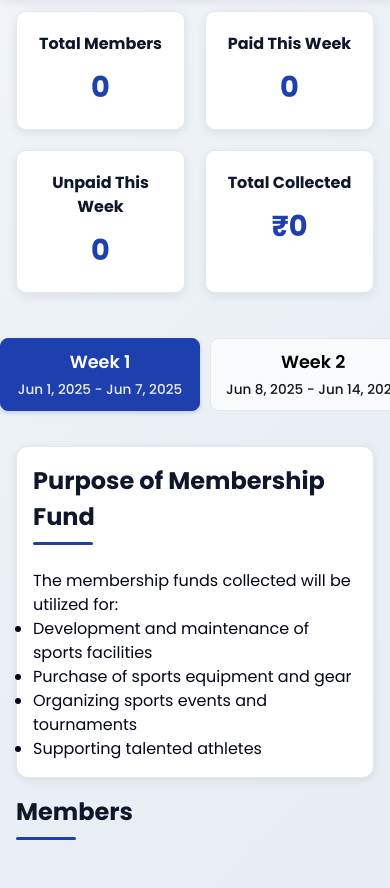
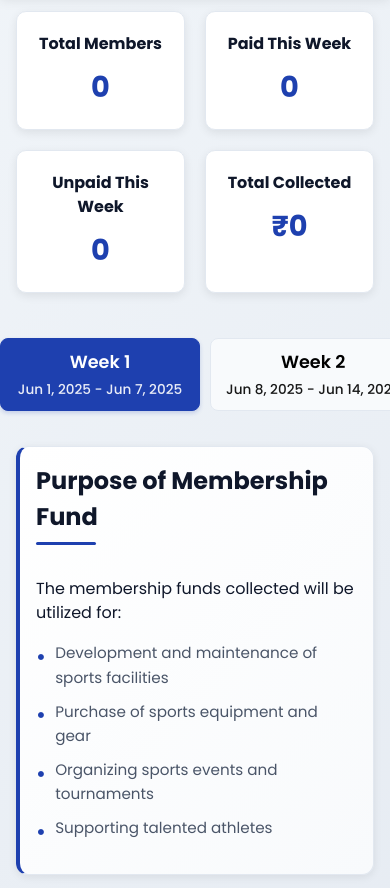
Before and after one commit to ledosportsacademy/a, a website: page public/index.html in a window 390 px wide. Shown: the part 185-1073 px from the top of the page. Drawn offline with nearby package versions, Linux system fonts and the light colour scheme; no server answers.

Commit message:
Update styles.css

```diff
--- a/public/styles.css
+++ b/public/styles.css
@@ -937,3 +937,95 @@ footer {
 .admin-only {
     margin: 1rem 0;
 }
+
+/* Enhanced Purpose of Membership Fund section */
+.purpose-section {
+    margin: 1.5rem 0;
+    background: linear-gradient(135deg, #ffffff 0%, #f8fafc 100%);
+    border-left: 4px solid var(--secondary);
+}
+
+.purpose-content {
+    padding: 0.5rem 0;
+}
+
+.purpose-content p {
+    color: var(--primary);
+    font-size: 1.1rem;
+    margin-bottom: 1rem;
+}
+
+.purpose-list {
+    list-style: none;
+    padding: 0;
+    margin: 0;
+}
+
+.purpose-list li {
+    position: relative;
+    padding-left: 1.5rem;
+    margin-bottom: 0.8rem;
+    color: #4a5568;
+    line-height: 1.6;
+}
+
+.purpose-list li::before {
+    content: "•";
+    color: var(--secondary);
+    font-size: 1.5rem;
+    position: absolute;
+    left: 0;
+    top: -0.2rem;
+}
+
+@media (max-width: 768px) {
+    .purpose-section {
+        margin: 1rem 0;
+        padding: 1rem;
+    }
+
+    .purpose-content p {
+        font-size: 1rem;
+    }
+
+    .purpose-list li {
+        font-size: 0.95rem;
+        padding-left: 1.2rem;
+        margin-bottom: 0.6rem;
+    }
+}
+
+/* Enhanced mobile responsiveness for members section */
+@media (max-width: 480px) {
+    .members-grid {
+        grid-template-columns: 1fr;
+        gap: 1rem;
+    }
+
+    .member-card .member-photo {
+        height: 180px;
+    }
+
+    .member-card .member-info {
+        padding: 0.8rem;
+    }
+
+    .member-card h3 {
+        font-size: 1.1rem;
+    }
+
+    .member-card p {
+        font-size: 0.9rem;
+    }
+
+    .member-card .admin-controls {
+        flex-direction: row;
+        gap: 0.5rem;
+    }
+
+    .member-card .admin-controls .btn {
+        flex: 1;
+        padding: 0.6rem;
+        font-size: 0.9rem;
+    }
+}
```
